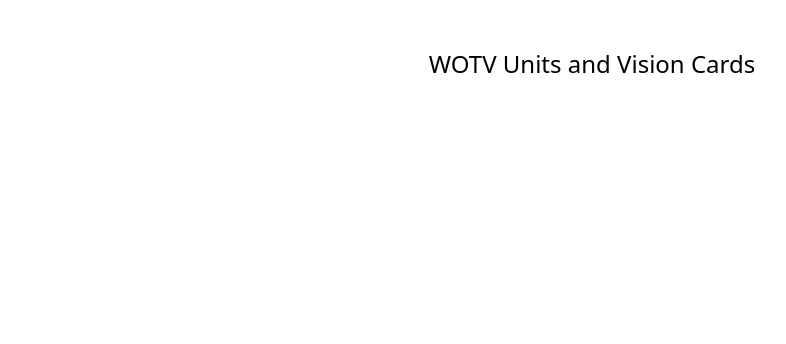
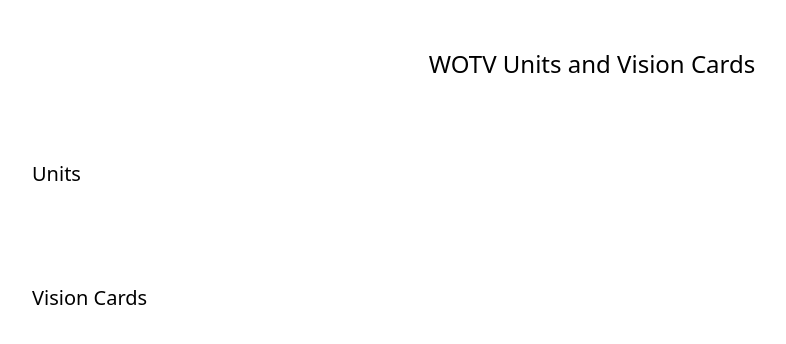
Before and after one commit to will0684/wotv-reviews, a Next.js app: page / in a window 1280 px wide. Shown: the top 344 px of the page, without its empty margins (48-834 px from the left). Built offline with nearby package versions, Linux system fonts and the light colour scheme.

Commit message:
ListSection component

```diff
--- /dev/null
+++ b/components/listSection.js
@@ -0,0 +1,10 @@
+/* eslint-disable react/prop-types */
+
+export default function ListSection({children, heading}) {
+  return (
+    <section className="sm:mx-4 md:mx-16 pb-16">
+      <h2 className="my-4 mx-0">{heading}</h2>
+      {children}
+    </section>
+  )
+}
--- a/pages/index.js
+++ b/pages/index.js
@@ -1,5 +1,6 @@
 import Head from 'next/head'
 import Layout from '../components/layout'
+import ListSection from '../components/listSection'
 
 export default function Home() {
   return (
@@ -7,9 +8,11 @@
       <Head>
         <title>WOTV Units and Vision Cards</title>
       </Head>
-      <header className="flex flex-col items-center">
+      <header className="flex flex-col items-center pb-16">
         <h1>WOTV Units and Vision Cards</h1>
       </header>
+      <ListSection heading="Units"></ListSection>
+      <ListSection heading="Vision Cards"></ListSection>
     </Layout>
   )
 }
```
